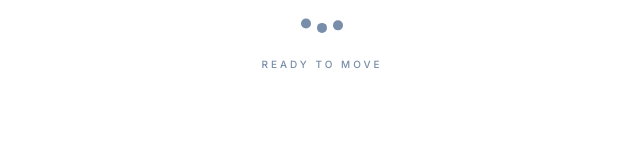
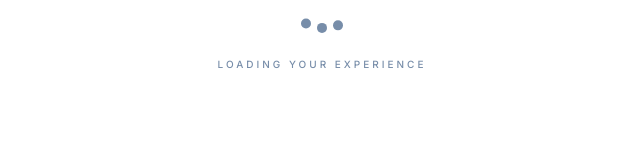
Before and after one commit to inter5itsolutions/jetconnect247, a React (Vite) app: page /about in a window 1280 px wide. Shown: the part 405-552 px from the top of the page, without its empty margins (318-958 px from the left). Built offline with nearby package versions, Linux system fonts and the light colour scheme.

Commit message:
splashscreen update

```diff
--- a/components/SplashScreen.tsx
+++ b/components/SplashScreen.tsx
@@ -41,7 +41,7 @@ export default function SplashScreen({ show }: Props) {
               ))}
             </div>
             <p className="text-[10px] uppercase tracking-[0.3em] text-brand-silver-blue font-medium">
-              Ready to Move
+              Loading Your Experience
             </p>
           </motion.div>
         </motion.div>
```
